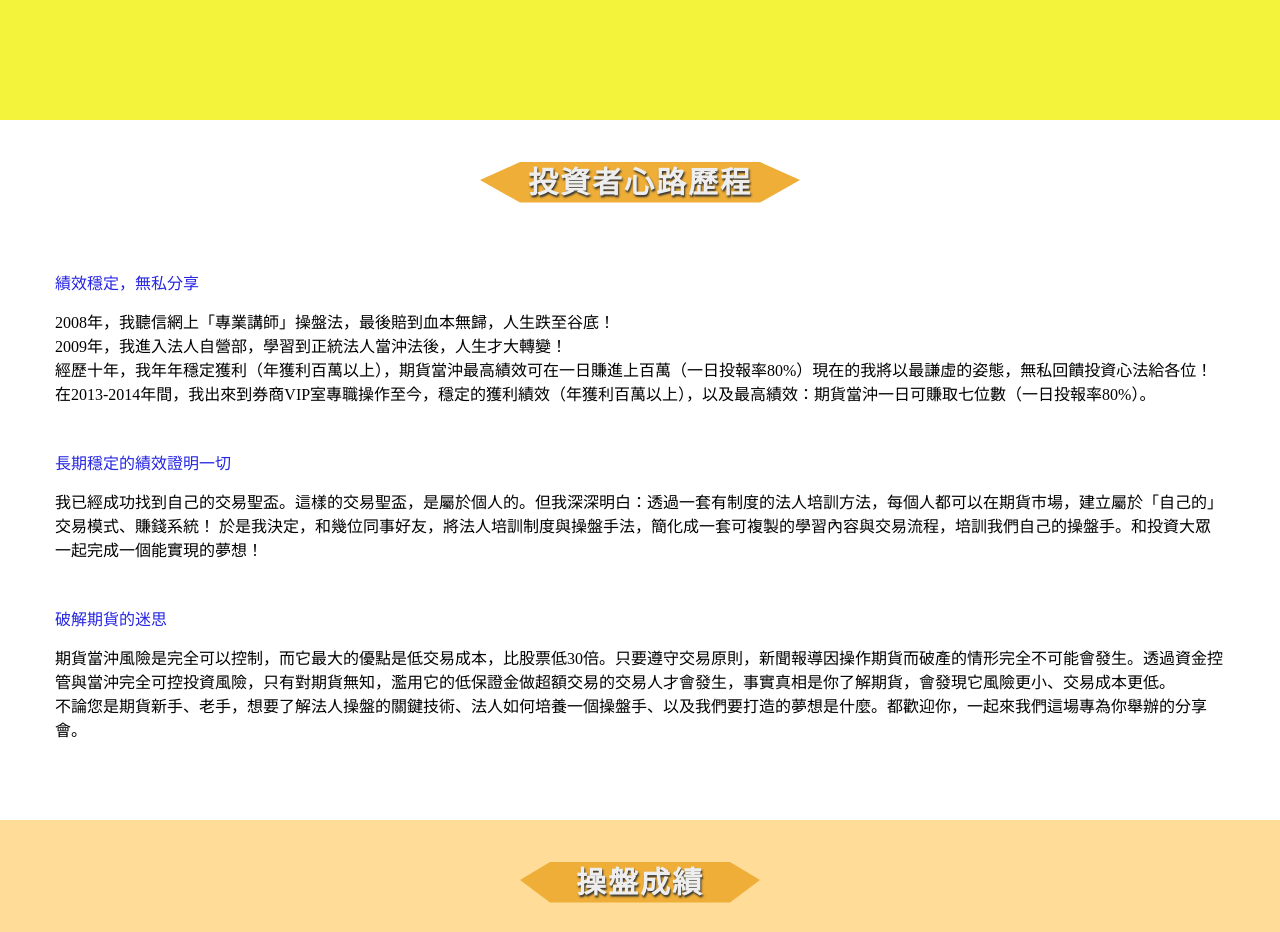
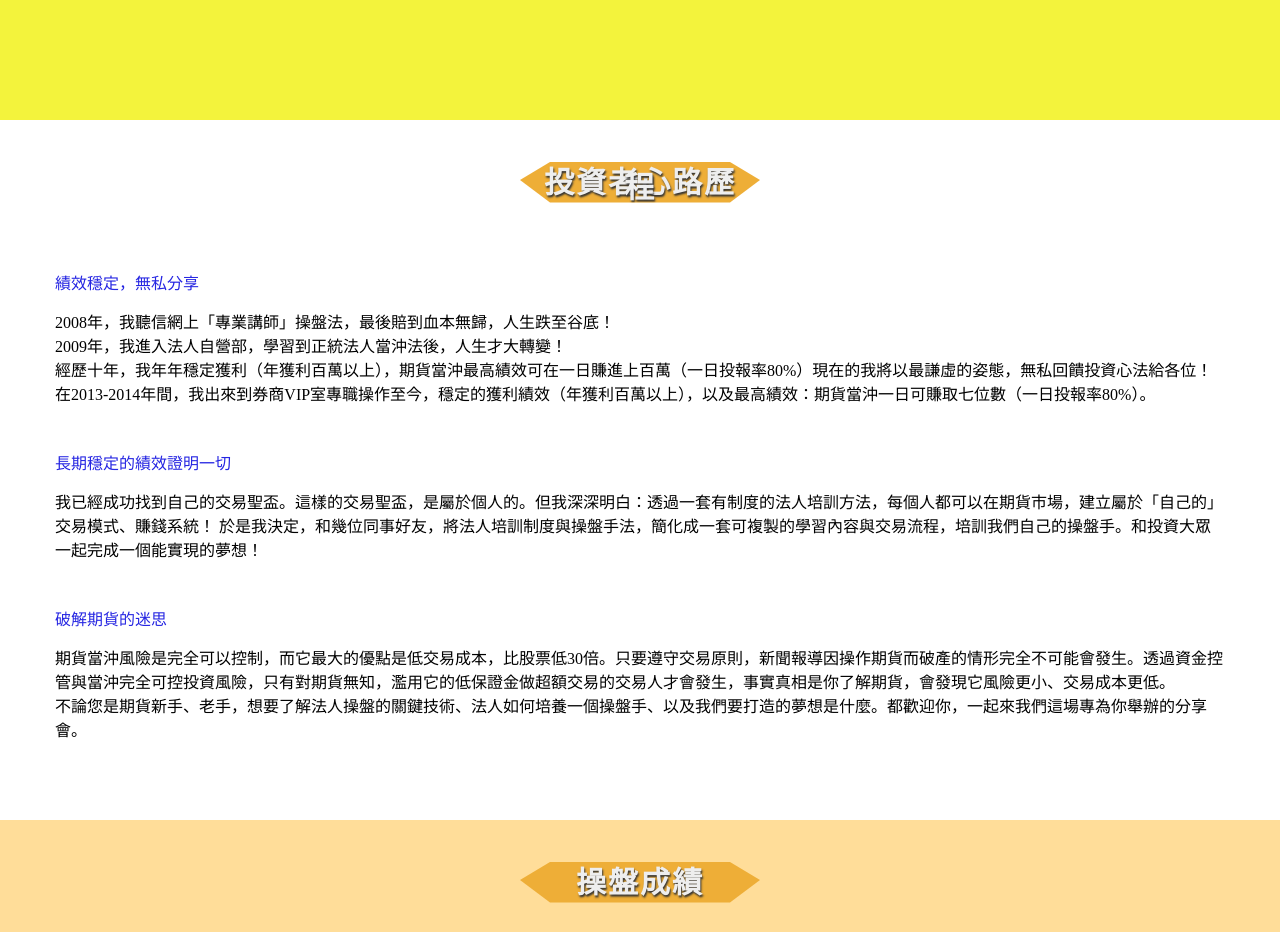
Before and after one commit to jacko1114/Practice, a website: page index.html in a window 1280 px wide. Shown: the part 1480-2412 px from the top of the page. Drawn offline with nearby package versions, Linux system fonts and the light colour scheme; files that its build step writes are made by us from their sources.

Commit message:
Update _custom.scss

```diff
--- a/css/_custom.scss
+++ b/css/_custom.scss
@@ -179,7 +179,7 @@ header {
   width: 100%;
   height: 1300px;
   h1 {
-    @include title(400px);
+    @include title(300px);
   }
 }
 
```
